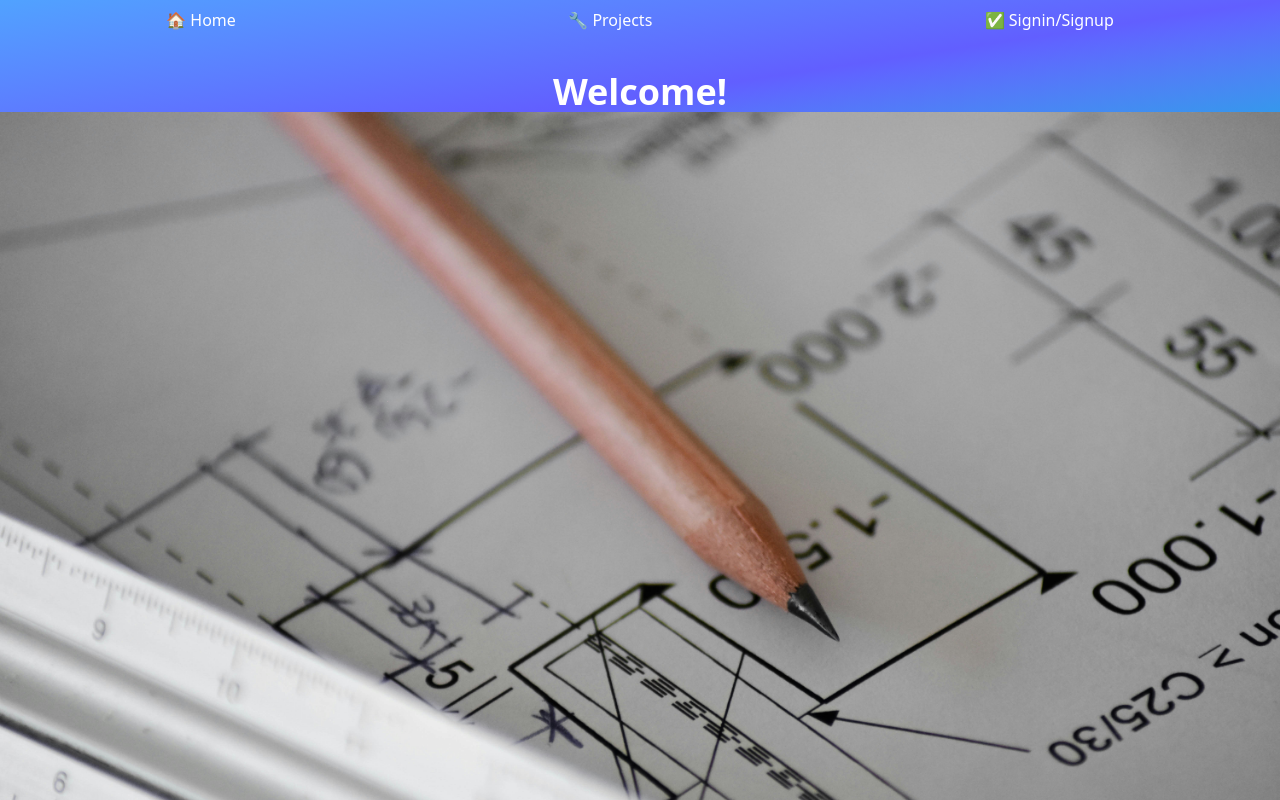
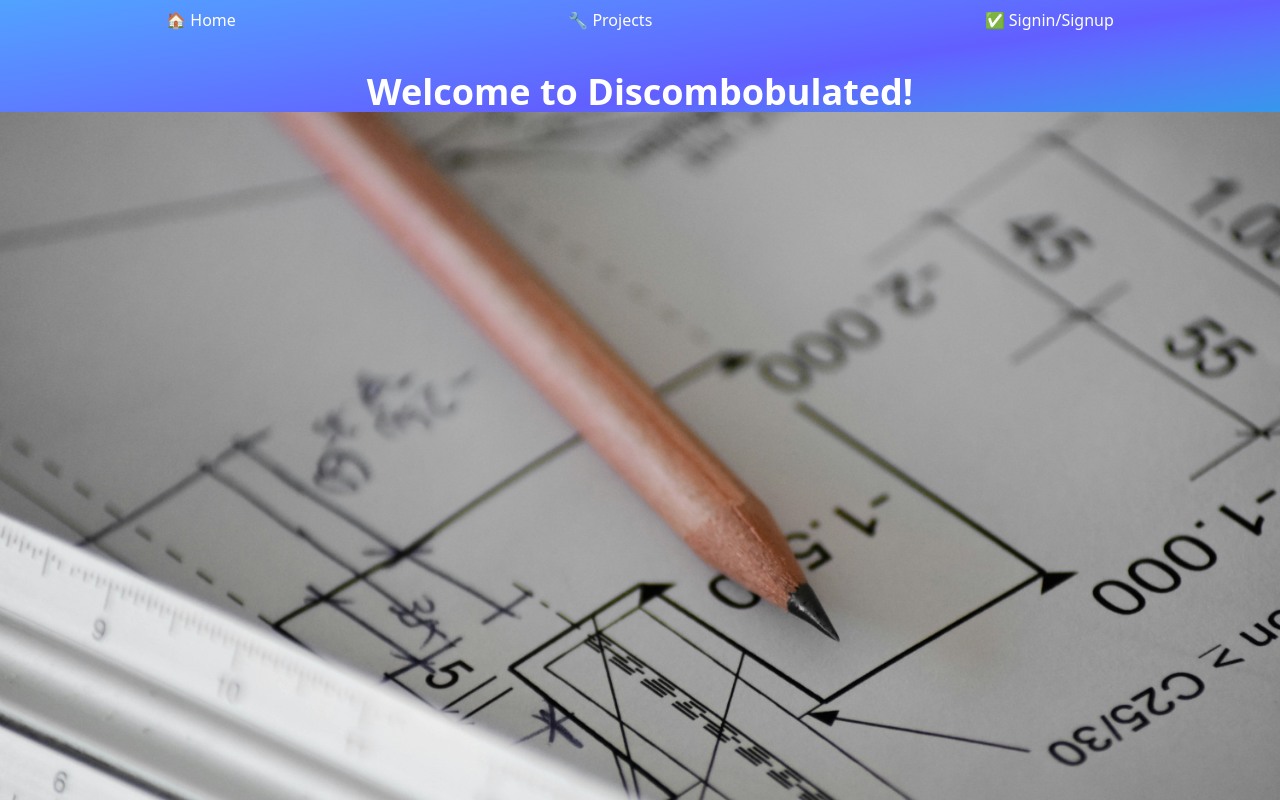
Before and after one commit to twillialp/wednesday-night, a React app: page / in a window 1280 px wide. Shown: the top 800 px of the page. Built offline with nearby package versions, Linux system fonts and the light colour scheme; no server answers; the HTML template or start-up script is replaced by a standard one.

Commit message:
Updated app name

```diff
--- a/src/pages/HomePage.tsx
+++ b/src/pages/HomePage.tsx
@@ -2,7 +2,7 @@ function HomePage() {
   return (
     <>
     <div >
-      <h1 className="text-4xl text-center mt-8 font-bold text-white">Welcome!</h1>
+      <h1 className="text-4xl text-center mt-8 font-bold text-white">Welcome to Discombobulated!</h1>
     </div>
     <div>
  <img src="/sven-mieke.jpg" alt="Icon" />
```
